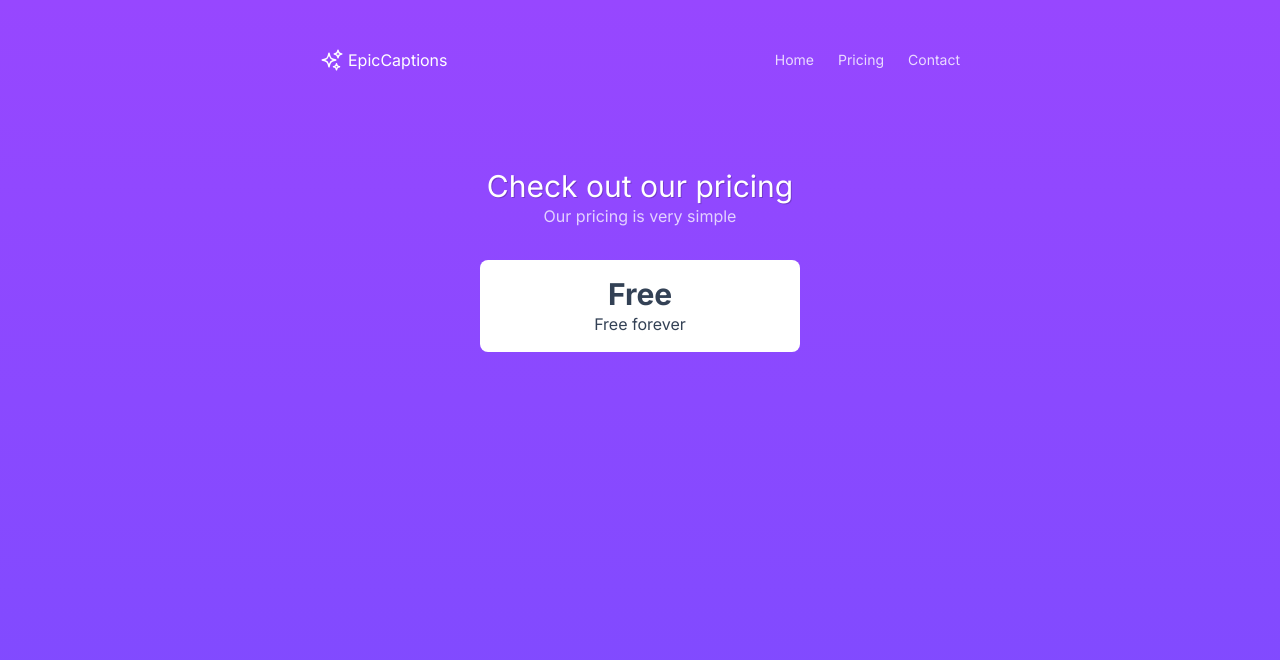
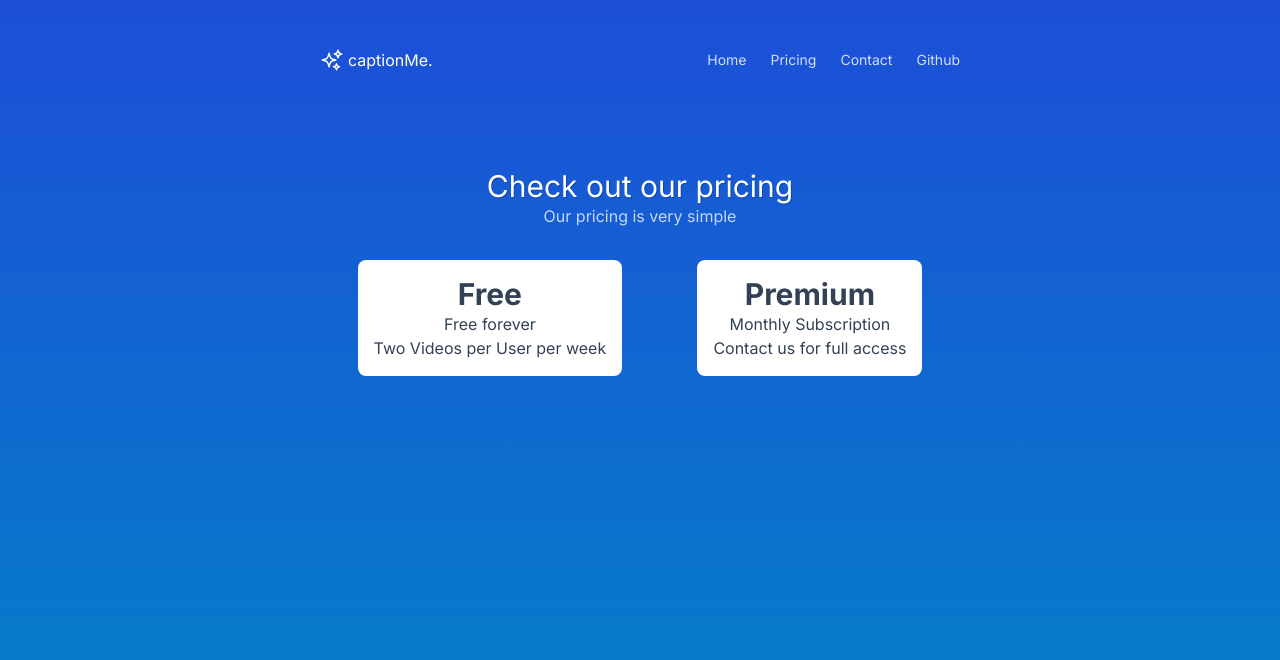
Before and after one commit to rohitt-gupta/caption-me, a Next.js app: page /pricing in a window 1280 px wide. Shown: the top 660 px of the page. Built offline with nearby package versions, Linux system fonts and the light colour scheme.

Commit message:
Add: Redis rate limiter

```diff
--- a/package.json
+++ b/package.json
@@ -14,15 +14,18 @@
     "@ffmpeg/ffmpeg": "^0.12.6",
     "@ffmpeg/util": "^0.12.1",
     "@types/formidable": "^3.4.3",
+    "@upstash/ratelimit": "^0.4.4",
     "aws-crt": "^1.18.0",
     "axios": "^1.5.1",
     "body-parser": "^1.20.2",
     "file-loader": "^6.2.0",
     "formidable": "^3.5.1",
+    "ioredis": "^5.3.2",
     "multer": "^1.4.5-lts.1",
     "next": "13.5.4",
     "react": "^18",
     "react-dom": "^18",
+    "request-ip": "^3.3.0",
     "uniqid": "^5.4.0"
   },
   "devDependencies": {
@@ -30,6 +33,7 @@
     "@types/node": "^20",
     "@types/react": "^18",
     "@types/react-dom": "^18",
+    "@types/request-ip": "^0.0.39",
     "@types/uniqid": "^5.3.2",
     "autoprefixer": "^10",
     "eslint": "^8",
--- /dev/null
+++ b/src/app/blocked/page.tsx
@@ -0,0 +1,11 @@
+import styles from "@/styles/Home.module.css";
+
+export default function Blocked() {
+  return (
+    <div>
+      <main className={styles.main}>
+        <h3>Access blocked.</h3>
+      </main>
+    </div>
+  );
+}
--- a/src/app/layout.tsx
+++ b/src/app/layout.tsx
@@ -23,12 +23,13 @@ export default function RootLayout({
           <header className="flex justify-between my-2 sm:my-8">
             <Link href="/" className="flex gap-1">
               <SparklesIcon />
-              <span>EpicCaptions</span>
+              <span>captionMe.</span>
             </Link>
             <nav className="flex items-center gap-2 sm:gap-6 text-white/80 text-sm sm:text-bas">
               <Link href="/">Home</Link>
               <Link href="/pricing">Pricing</Link>
-              <a href="mailto:contact@epiccaptions.com">Contact</a>
+              <Link href="mailto:pta.rohit28@gmail.com">Contact</Link>
+              <Link href="mailto:pta.rohit28@gmail.com">Github</Link>
             </nav>
           </header>
           {children}
--- a/src/app/pricing/page.tsx
+++ b/src/app/pricing/page.tsx
@@ -1,15 +1,24 @@
 import PageHeaders from "@/components/PageHeaders";
+import Link from "next/link";
 
 export default function PricingPage() {
   return (
-    <div>
+    <div >
       <PageHeaders
         h1Text={'Check out our pricing'}
         h2Text={'Our pricing is very simple'} />
 
-      <div className="bg-white text-slate-700 rounded-lg max-w-xs mx-auto p-4 text-center">
-        <h3 className="font-bold text-3xl">Free</h3>
-        <h4>Free forever</h4>
+      <div className="flex items-center justify-center">
+        <div className="bg-white text-slate-700 rounded-lg max-w-sm mx-auto p-4 text-center">
+          <h3 className="font-bold text-3xl">Free</h3>
+          <h4>Free forever</h4>
+          <h5>Two Videos per User per week</h5>
+        </div>
+        <Link href="mailto:pta.rohit28@gmail.com" className="bg-white text-slate-700 rounded-lg max-w-sm mx-auto p-4 text-center">
+          <h3 className="font-bold text-3xl">Premium</h3>
+          <h4>Monthly Subscription</h4>
+          <h5>Contact us for full access</h5>
+        </Link>
       </div>
     </div>
   );
--- a/src/components/UploadForm.tsx
+++ b/src/components/UploadForm.tsx
@@ -12,7 +12,11 @@ const UploadForm: FC = () => {
     ev.preventDefault();
     const files = ev.target.files;
     try {
-      if (files && files.length > 0) {
+      console.log("files", files);
+      if (files && files.length > 0 && files[0].size > 5000000) {
+        console.log("Give file less than 5 mb");
+      }
+      else if (files && files.length > 0) {
         const file = files[0];
         setIsUploading(true);
         const data = new FormData()
--- a/tailwind.config.ts
+++ b/tailwind.config.ts
@@ -14,8 +14,8 @@ const config: Config = {
           'conic-gradient(from 180deg at 50% 50%, var(--tw-gradient-stops))',
       },
       colors: {
-        'bg-gradient-from': '#9747FF',
-        'bg-gradient-to': '#7D4BFF',
+        'bg-gradient-from': '#1d4ed8',
+        'bg-gradient-to': '#0284c7',
       },
     },
   },
```
Also changed, not shown: middleware.ts (added, +34 -0 lines), 2 other files (tests, documents, lock files or other folders).
